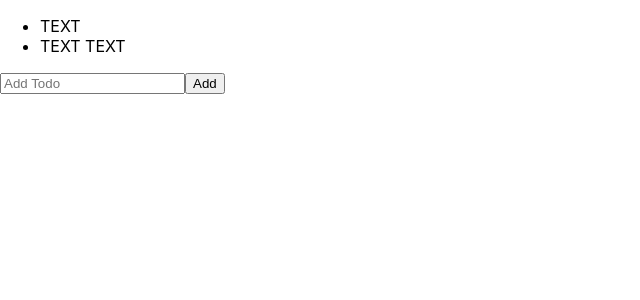
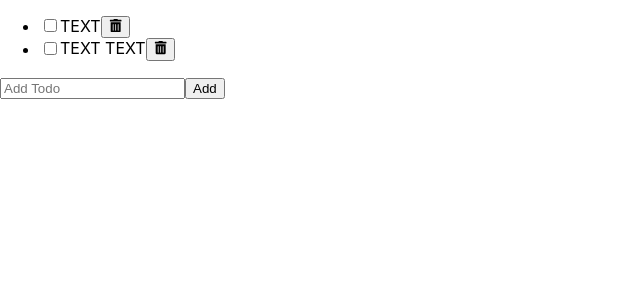
Before and after one commit to junghyun-josh-kim/react-todo, a React (Create React App) app: page / in a window 1280 px wide. Shown: the top 300 px of the page, without its empty margins (0-640 px from the left). Built offline with nearby package versions, Linux system fonts and the light colour scheme.

Commit message:
JSX: Delete todo list

```diff
--- a/package.json
+++ b/package.json
@@ -8,6 +8,7 @@
     "@testing-library/user-event": "^13.2.1",
     "react": "^18.2.0",
     "react-dom": "^18.2.0",
+    "react-icons": "^4.6.0",
     "react-scripts": "5.0.1",
     "uuid": "^9.0.0",
     "web-vitals": "^2.1.0"
--- a/src/components/Todo/Todo.jsx
+++ b/src/components/Todo/Todo.jsx
@@ -0,0 +1,29 @@
+import { FaTrashAlt } from 'react-icons/fa';
+
+function Todo({ todo, onUpdate, onDelete }) {
+  const { text, status } = todo;
+  const handleChange = (event) => {
+    const status = event.target.checked ? 'completed' : 'active';
+    onUpdate({
+      ...todo,
+      status,
+    });
+  };
+  const handleDelete = () => onDelete(todo);
+  return (
+    <li>
+      <input
+        type='checkbox'
+        id='checkbox'
+        checked={status === 'completed'}
+        onChange={handleChange}
+      />
+      <label htmlFor='checkbox'>{text}</label>
+      <button onClick={handleDelete}>
+        <FaTrashAlt />
+      </button>
+    </li>
+  );
+}
+
+export default Todo;
--- a/src/components/TodoList/TodoList.jsx
+++ b/src/components/TodoList/TodoList.jsx
@@ -1,20 +1,29 @@
 import { useState } from 'react';
 import AddTodo from '../AddTodo/AddTodo';
+import Todo from '../Todo/Todo';
 
 function TodoList() {
   const [todos, setTodos] = useState([
     { id: '0', text: 'TEXT', status: 'active' },
     { id: '1', text: 'TEXT TEXT', status: 'active' },
   ]);
-  const handleAdd = (todo) => {
-    setTodos([...todos, todo]);
-  };
+  const handleAdd = (todo) => setTodos([...todos, todo]);
+  const handleUpdate = (updated) =>
+    setTodos(todos.map((t) => (t.id === updated.id ? updated : t)));
+  const handleDelete = (deleted) =>
+    setTodos(todos.filter((t) => t.id !== deleted.id));
+
   return (
     <section>
       <ul>
-        {todos.map((item) => {
-          return <li key={item.id}>{item.text}</li>;
-        })}
+        {todos.map((item) => (
+          <Todo
+            key={item.id}
+            todo={item}
+            onUpdate={handleUpdate}
+            onDelete={handleDelete}
+          />
+        ))}
       </ul>
       <AddTodo onAdd={handleAdd} />
     </section>
```
Also changed, not shown: 1 other file (tests, documents, lock files or other folders).
